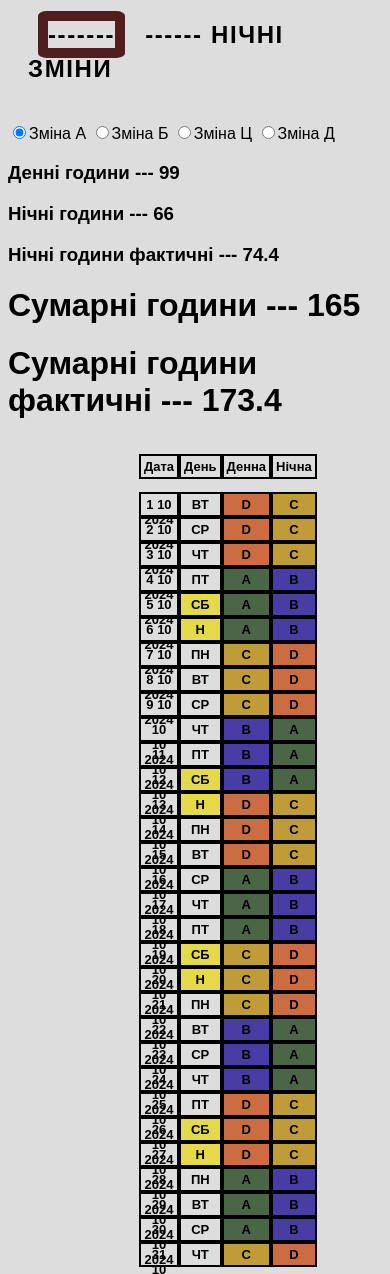
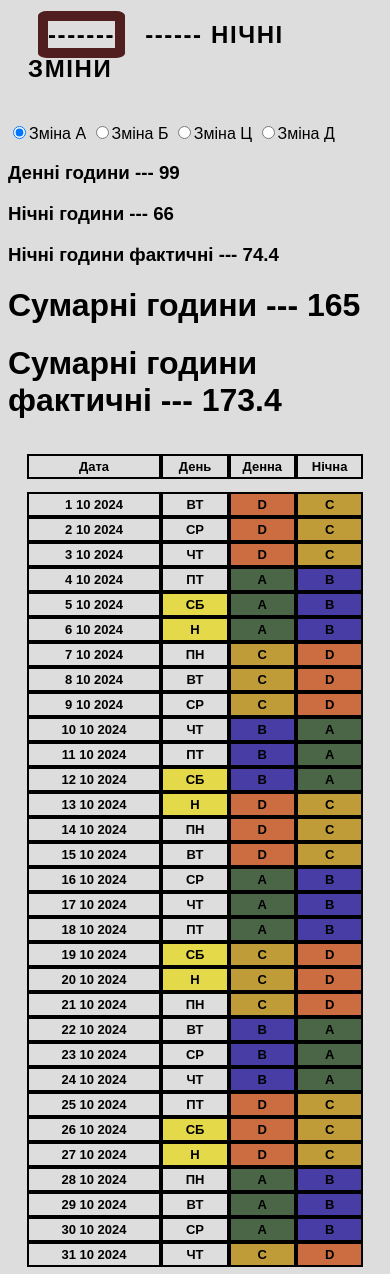
Before and after one commit to DyadyaSerzh/Calendar, a plain HTML site: page index.html in a window 390 px wide. Shown: the part 758-2032 px from the top of the page. Drawn offline with Linux system fonts and the light colour scheme.

Commit message:
Update testDate.css

```diff
--- a/testDate.css
+++ b/testDate.css
@@ -153,3 +153,8 @@ span {
 .shiftD {
     background-color: #cc6d41;
 }
+@media screen and (max-width: 992px) {
+    .altCal {
+        width: 90%;
+    }
+  }
```
